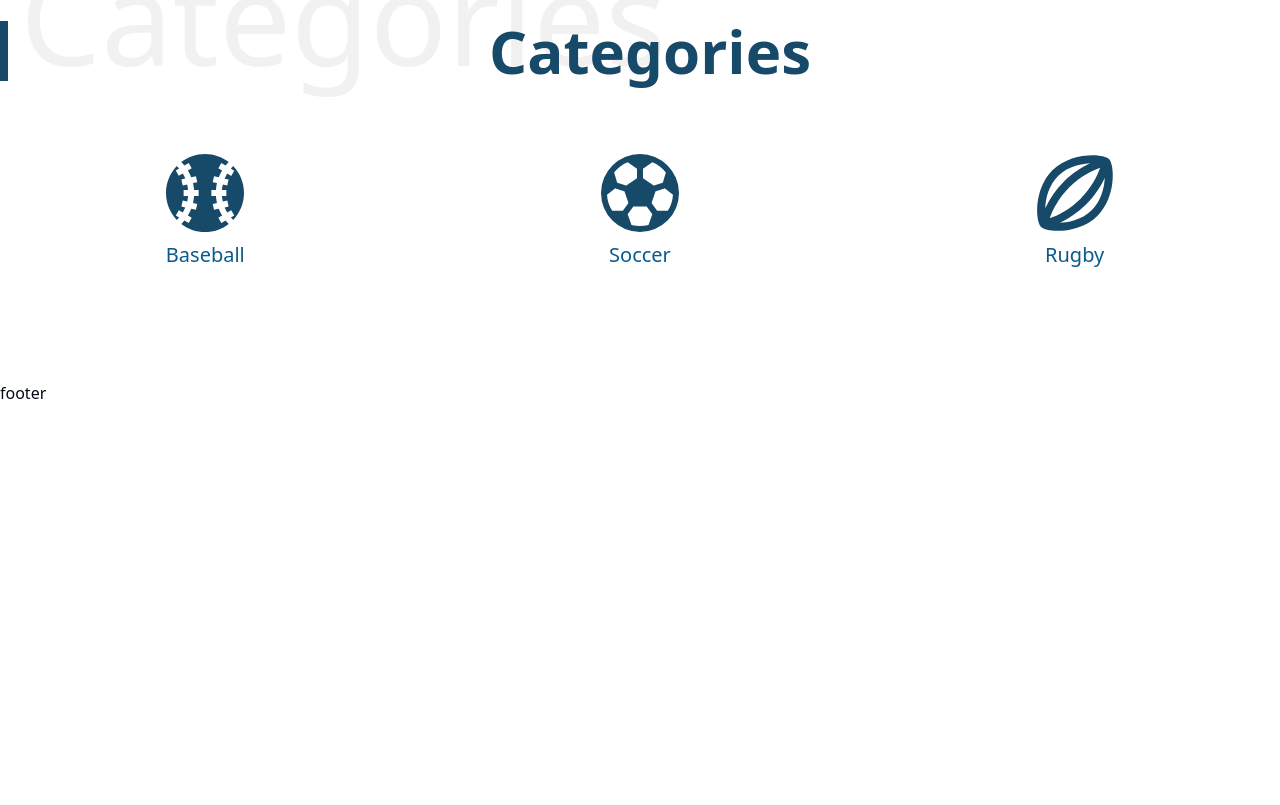
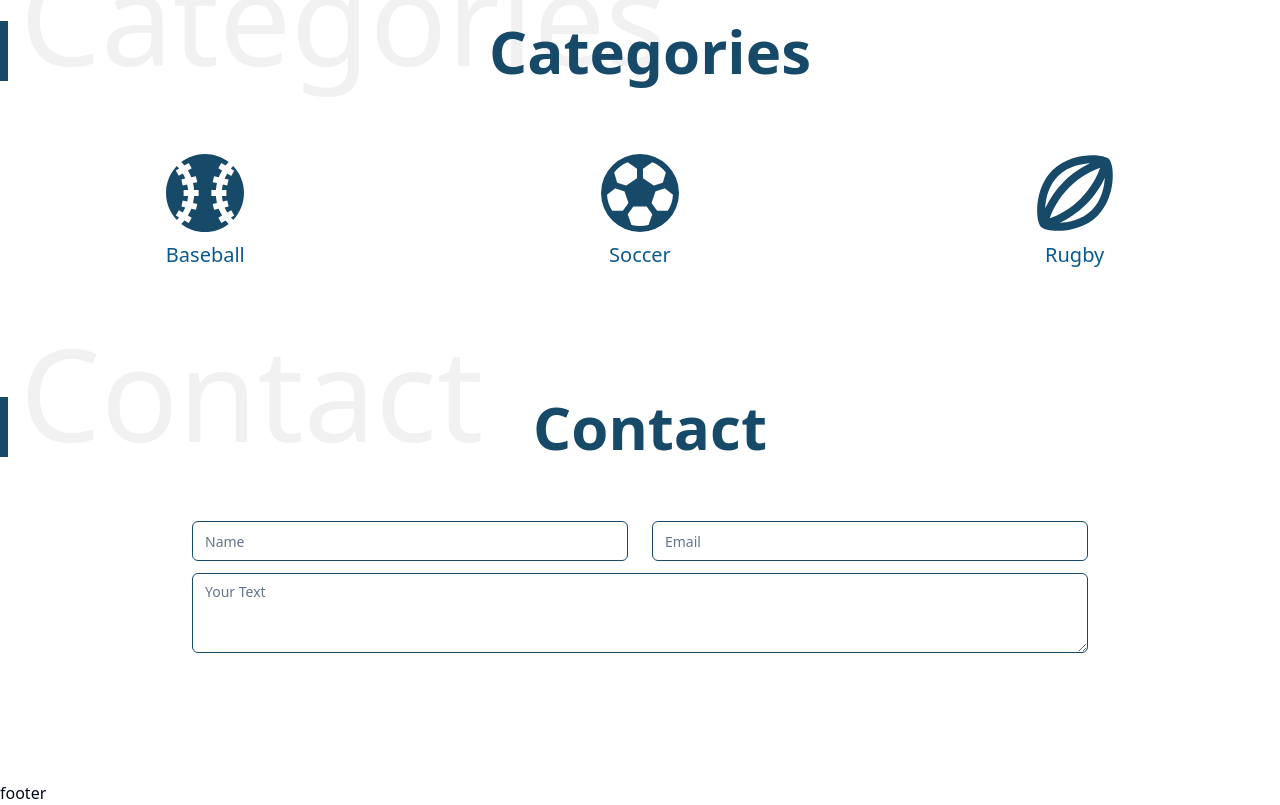
Before and after one commit to ShariarNiaj05/Sports-Sphere-Client, a React (Vite) app: page / in a window 1280 px wide. Shown: the part 963-1768 px from the top of the page. Before the commit the page ends 1368 px from the top, so only its background shows below. Built offline with nearby package versions, Linux system fonts and the light colour scheme; no server answers.

Commit message:
contact form added

```diff
--- /dev/null
+++ b/src/components/custom/Contact.tsx
@@ -0,0 +1,42 @@
+import Container from "../shared/Container";
+import { Input } from "../ui/input";
+import { Textarea } from "../ui/textarea";
+import Title from "./Title";
+
+const Contact = () => {
+  return (
+    <Container>
+      <div className="my-32">
+        <Title>Contact</Title>
+
+        {/* category section  */}
+        <div className="mt-16 max-w-4xl mx-auto">
+          <form>
+            {/* name and email  */}
+            <div className="flex gap-6">
+              <Input
+                type="text"
+                placeholder="Name"
+                className="lg:w-[50%]"
+                //   value={name}
+              />
+              <Input
+                type="email"
+                placeholder="Email"
+                className="lg:w-[50%]"
+                //   value={name}
+              />
+            </div>
+            {/* text area        */}
+
+            <div className="flex gap-6 mt-3">
+              <Textarea placeholder="Your Text" className="lg:w-[100%]" />
+            </div>
+          </form>
+        </div>
+      </div>
+    </Container>
+  );
+};
+
+export default Contact;
--- /dev/null
+++ b/src/components/ui/textarea.tsx
@@ -0,0 +1,24 @@
+import * as React from "react";
+
+import { cn } from "@/lib/utils";
+
+export interface TextareaProps
+  extends React.TextareaHTMLAttributes<HTMLTextAreaElement> {}
+
+const Textarea = React.forwardRef<HTMLTextAreaElement, TextareaProps>(
+  ({ className, ...props }, ref) => {
+    return (
+      <textarea
+        className={cn(
+          "flex min-h-[80px] w-full rounded-md border  border-primary bg-background px-3 py-2 text-sm ring-offset-background placeholder:text-muted-foreground focus-visible:outline-none focus-visible:ring-2 focus-visible:ring-ring focus-visible:ring-offset-2 disabled:cursor-not-allowed disabled:opacity-50",
+          className
+        )}
+        ref={ref}
+        {...props}
+      />
+    );
+  }
+);
+Textarea.displayName = "Textarea";
+
+export { Textarea };
--- a/src/pages/Home.tsx
+++ b/src/pages/Home.tsx
@@ -1,4 +1,5 @@
 import Categories from "@/components/custom/Categories";
+import Contact from "@/components/custom/Contact";
 import Featured from "@/components/custom/Featured";
 import HeroSection from "@/components/custom/HeroSection";
 
@@ -8,6 +9,7 @@ const Home = () => {
       <HeroSection />
       <Featured />
       <Categories />
+      <Contact />
     </div>
   );
 };
```
